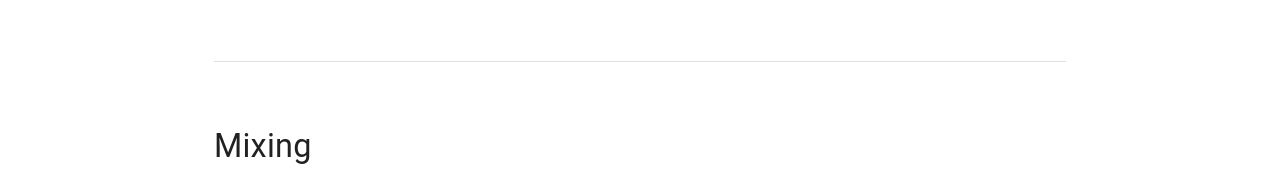
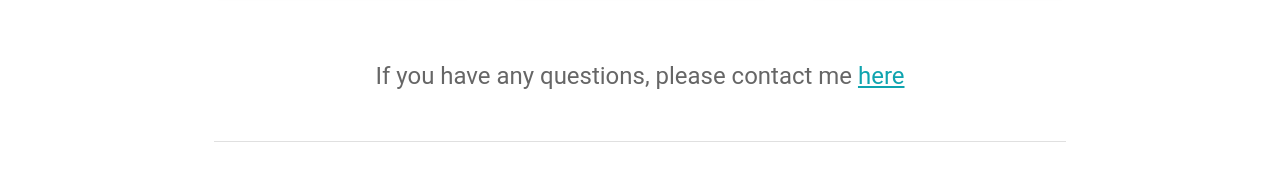
Before and after one commit to alexgeary37/agmasteringClient, a React (Create React App) app: page /start-a-project in a window 1280 px wide. Shown: the part 616-794 px from the top of the page. Built offline with nearby package versions, Linux system fonts and the light colour scheme; no server answers.

Commit message:
Add contact me message on startaproject

```diff
--- a/src/components/StartAProject.jsx
+++ b/src/components/StartAProject.jsx
@@ -13,6 +13,7 @@ import { Divider } from "@mui/material";
 import { useNavigate } from "react-router-dom";
 import soundboard from "../images/soundboard.png";
 import { getPriceTiers } from "../utilities/getPriceTiers";
+import { Link } from "react-router-dom";
 
 const tiers = getPriceTiers();
 
@@ -24,6 +25,7 @@ export default function StartAProject() {
   }, []);
 
   const optionCards = (
+    <div>
       <Grid container spacing={5} alignItems="flex-end" mb={8}>
         {tiers.map((tier) => (
           // Enterprise card is full width at sm breakpoint
@@ -95,6 +97,17 @@ export default function StartAProject() {
           </Grid>
         ))}
       </Grid>
+      <Typography
+        variant="h5"
+        align="center"
+        color="text.secondary"
+        component="p"
+        sx={{ paddingBlockEnd: 6 }}
+      >
+        If you have any questions, please contact me{" "}
+        <Link to="/contact">here</Link>
+      </Typography>
+    </div>
   );
 
   const mixingDescription = (
```
Lines whose indentation alone changed are shown as unchanged.
